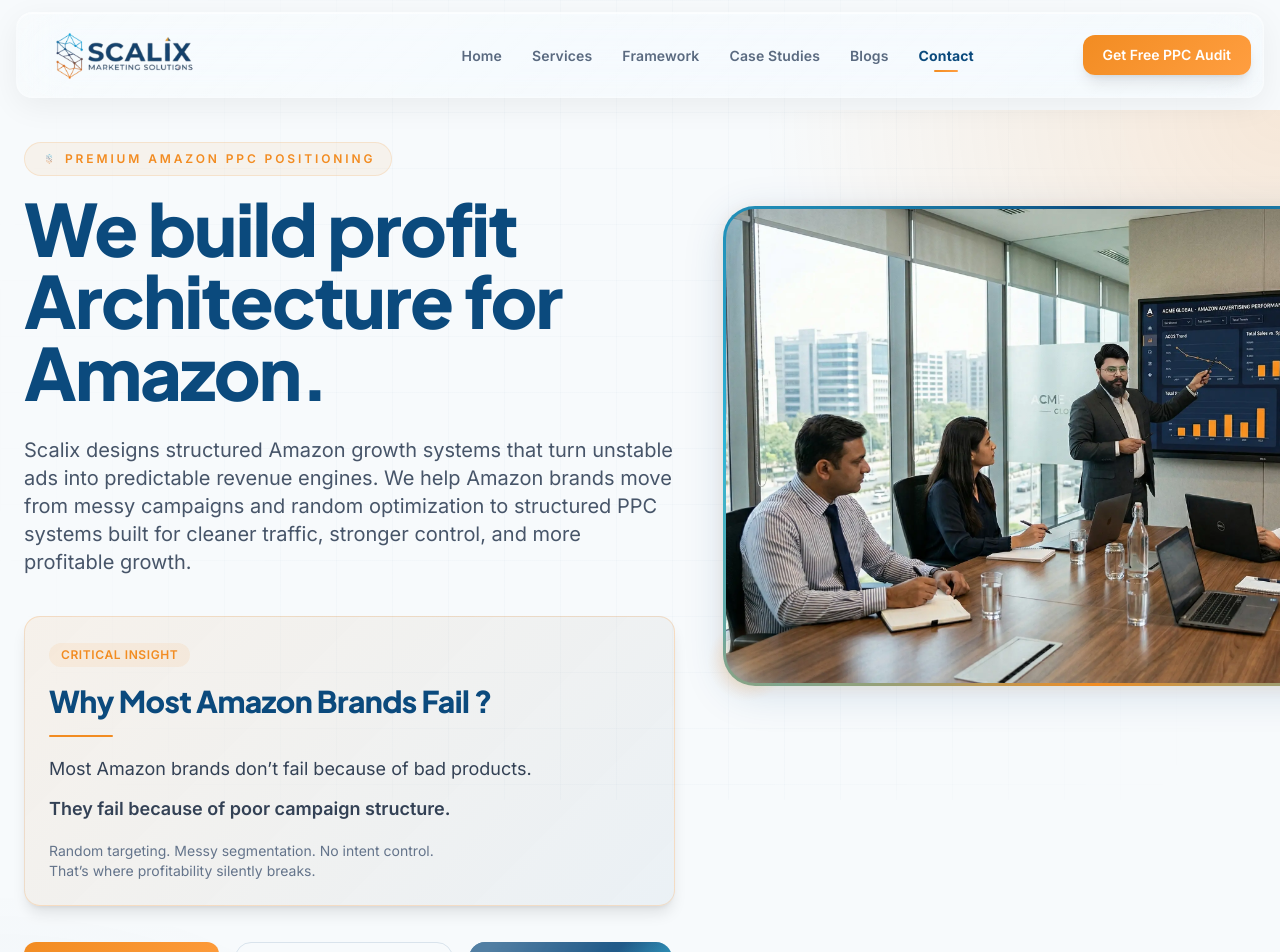
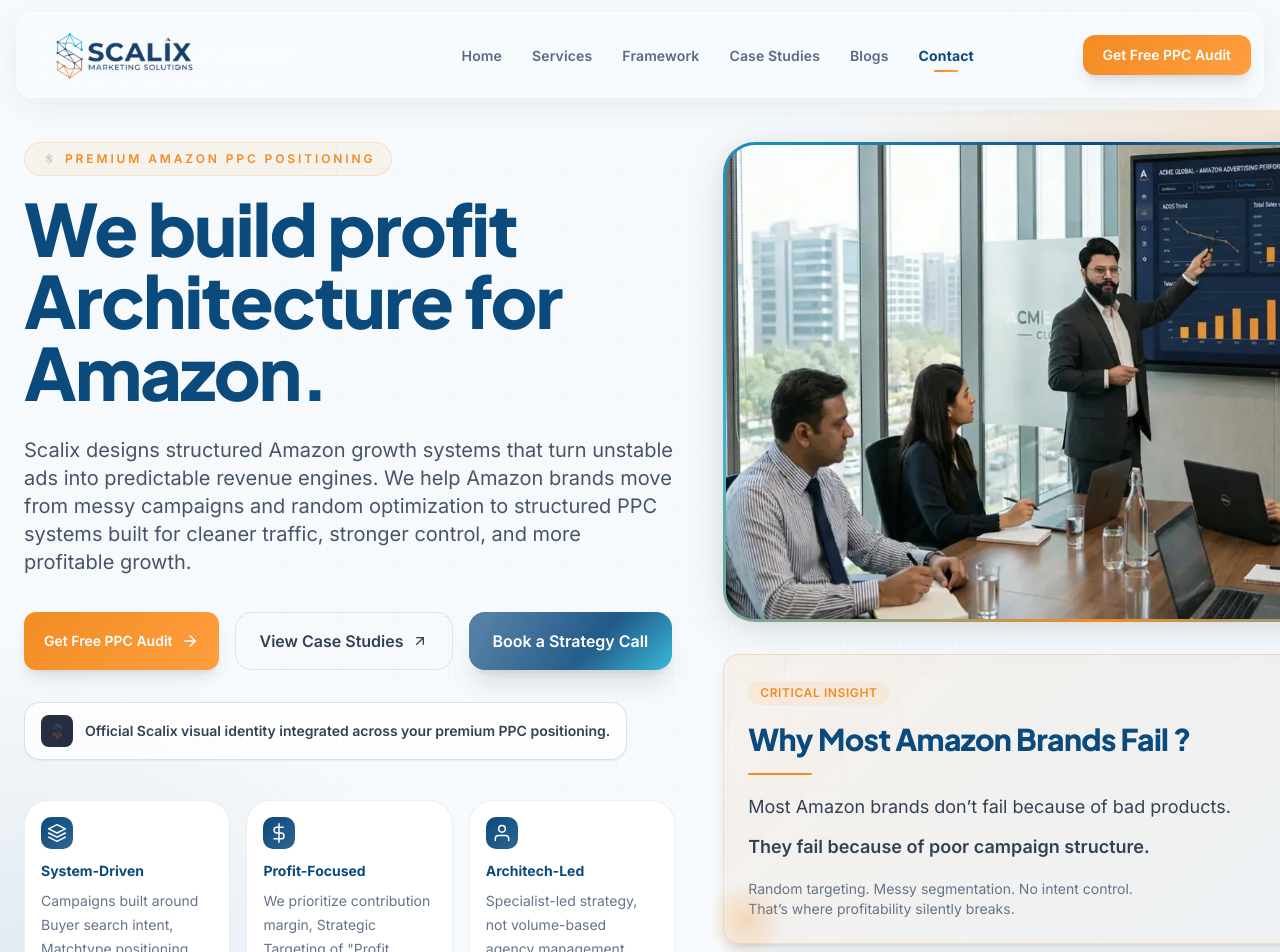
Before and after one commit to Devansh8472/Scalix, a React (Vite) app: page / in a window 1280 px wide. Shown: the top 952 px of the page. Built offline with nearby package versions, Linux system fonts and the light colour scheme.

Commit message:
Hero Page ModifY

```diff
--- a/src/App.tsx
+++ b/src/App.tsx
@@ -6,9 +6,9 @@
   useCallback,
 } from "react";
 import combinedLogo from "./assets/images/combined-logo-1.png";
-import heroBannerImage from "./assets/images/hero banner.webp";
 import scalixLogo from "./assets/images/scalix-logo.png";
 import scalixVisualmark from "./assets/images/scalix-visualmark.png";
+import heroBannerImage from "./assets/images/mr.diegender.webp";
 import missionImage from "../page_3.webp";
 
 const BRAND = {
@@ -627,7 +627,7 @@
     ],
     [
       "Profit-Focused",
-      'We prioritize contribution margin, Strategic Targeting of "Profit Zones."',
+      'We prioritize contribution margin, Strategic Targeting of "Profit Zones".',
       Icons.DollarSign,
     ],
     [
@@ -836,57 +836,6 @@
                 structured PPC systems built for cleaner traffic, stronger
                 control, and more profitable growth.
               </p>
-              <div className="mt-10 max-w-2xl">
-                <div
-                  className="rounded-2xl border p-6 shadow-lg"
-                  style={{
-                    borderColor: `${brand.orange}35`,
-                    background:
-                      "linear-gradient(135deg, rgba(242,140,34,0.08), rgba(11,74,125,0.05))",
-                  }}
-                >
-                  {/* Label */}
-                  <div
-                    className="inline-flex items-center gap-2 rounded-full px-3 py-1 text-xs font-semibold uppercase tracking-wider mb-4"
-                    style={{
-                      backgroundColor: `${brand.orange}15`,
-                      color: brand.orange,
-                    }}
-                  >
-                    Critical Insight
-                  </div>
-
-                  {/* Headline */}
-                  <h2
-                    className="text-2xl md:text-3xl font-black leading-tight"
-                    style={{ color: brand.navy }}
-                  >
-                    Why Most Amazon Brands Fail ?
-                  </h2>
-
-                  {/* Divider */}
-                  <div
-                    className="mt-4 mb-4 h-[2px] w-16 rounded-full"
-                    style={{ background: brand.orange }}
-                  />
-
-                  {/* Content */}
-                  <p className="text-lg leading-8 text-slate-700">
-                    Most Amazon brands don’t fail because of bad products.
-                  </p>
-
-                  <p className="mt-2 text-lg leading-8 text-slate-700 font-semibold">
-                    They fail because of poor campaign structure.
-                  </p>
-
-                  {/* Punchline */}
-                  <p className="mt-4 text-sm text-slate-500">
-                    Random targeting. Messy segmentation. No intent control.
-                    <br />
-                    That’s where profitability silently breaks.
-                  </p>
-                </div>
-              </div>
               <div className="mt-9 flex flex-wrap gap-4">
                 <a
                   href="#contact"
@@ -980,8 +929,7 @@
             </div>
             {/* ── Premium Hero Image Card ── */}
             <div
-              className="hero-card-wrapper relative z-10 lg:sticky lg:mt-16 lg:w-[125%] xl:w-[140%] max-w-none"
-              style={{ top: "calc(var(--nav-height) + 2rem)" }}
+              className="hero-card-wrapper relative z-10 lg:w-[125%] xl:w-[140%] max-w-none"
             >
               {/* Animated gradient border container */}
               <div className="hero-card-border">
@@ -1022,6 +970,57 @@
                   animationDelay: "1.5s",
                 }}
               />
+              <div className="mt-8 w-full">
+                <div
+                  className="rounded-2xl border p-6 shadow-lg"
+                  style={{
+                    borderColor: `${brand.orange}35`,
+                    background:
+                      "linear-gradient(135deg, rgba(242,140,34,0.08), rgba(11,74,125,0.05))",
+                  }}
+                >
+                  {/* Label */}
+                  <div
+                    className="mb-4 inline-flex items-center gap-2 rounded-full px-3 py-1 text-xs font-semibold uppercase tracking-wider"
+                    style={{
+                      backgroundColor: `${brand.orange}15`,
+                      color: brand.orange,
+                    }}
+                  >
+                    Critical Insight
+                  </div>
+
+                  {/* Headline */}
+                  <h2
+                    className="text-2xl font-black leading-tight md:text-3xl"
+                    style={{ color: brand.navy }}
+                  >
+                    Why Most Amazon Brands Fail ?
+                  </h2>
+
+                  {/* Divider */}
+                  <div
+                    className="mb-4 mt-4 h-[2px] w-16 rounded-full"
+                    style={{ background: brand.orange }}
+                  />
+
+                  {/* Content */}
+                  <p className="text-lg leading-8 text-slate-700">
+                    Most Amazon brands don’t fail because of bad products.
+                  </p>
+
+                  <p className="mt-2 text-lg font-semibold leading-8 text-slate-700">
+                    They fail because of poor campaign structure.
+                  </p>
+
+                  {/* Punchline */}
+                  <p className="mt-4 text-sm text-slate-500">
+                    Random targeting. Messy segmentation. No intent control.
+                    <br />
+                    That’s where profitability silently breaks.
+                  </p>
+                </div>
+              </div>
             </div>
           </div>
         </section>
```
Also changed, not shown: src/assets/images/mr.diegender.webp (added).
